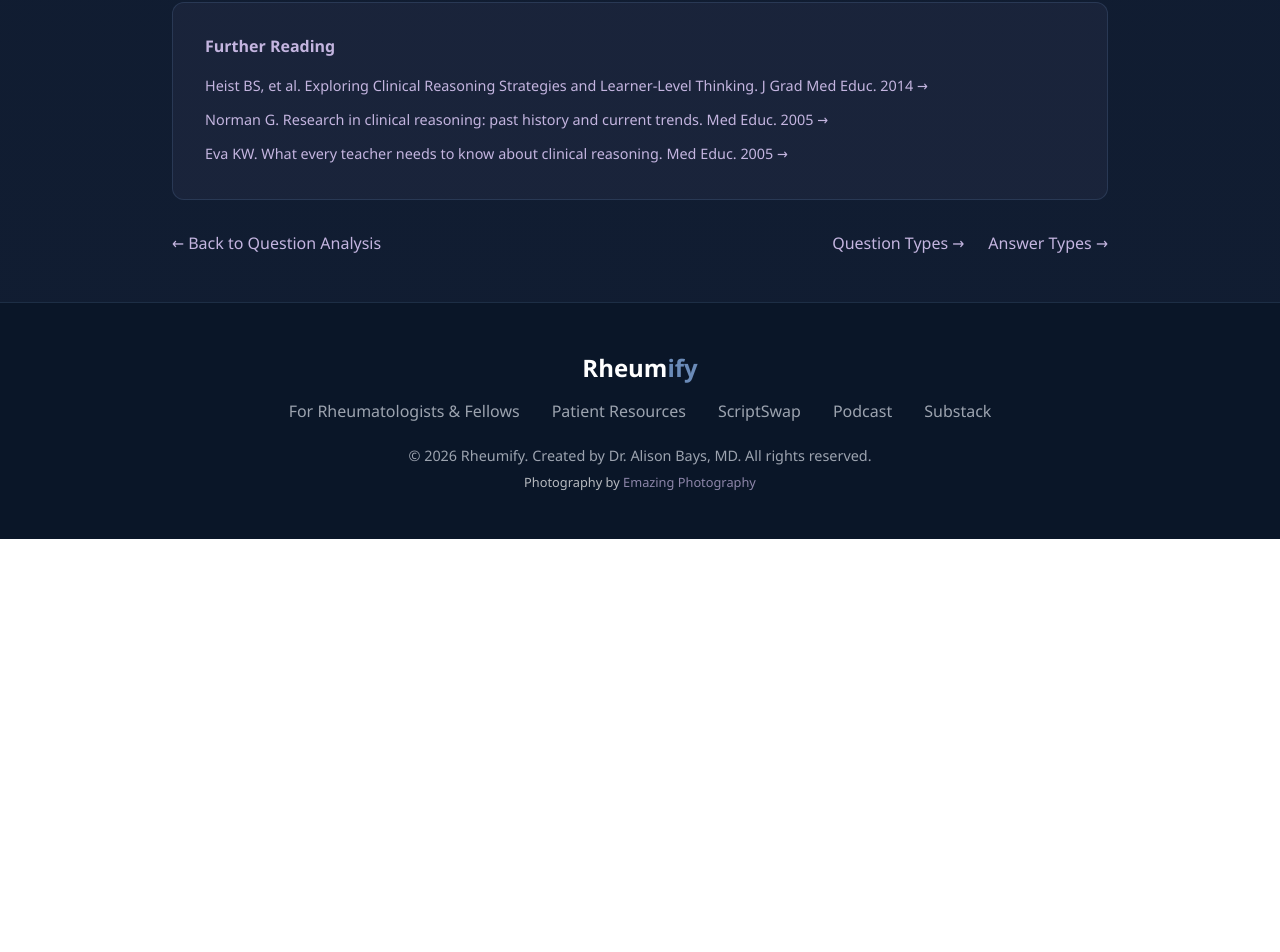
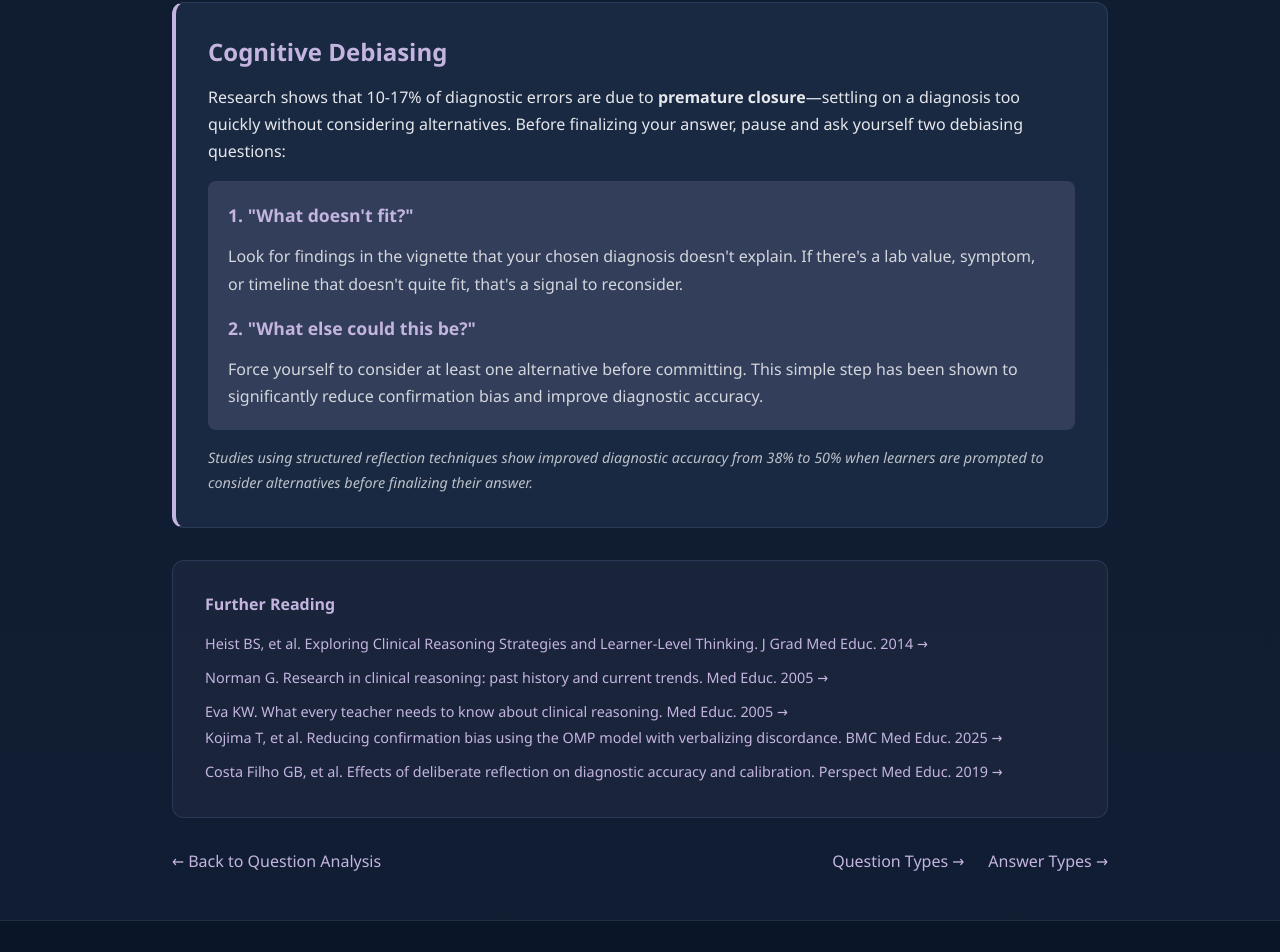
Before and after one commit to rheumify/rheumify-website, a Next.js app: page /question-analysis/clinical-reasoning in a window 1280 px wide. Shown: the part 6288-7240 px from the top of the page. Before the commit the page ends 6827 px from the top, so only its background shows below. Built offline with nearby package versions, Linux system fonts and the light colour scheme.

Commit message:
Add Cognitive Debiasing section for diagnostic guidance
Added a Cognitive Debiasing section with guidelines to improve diagnostic accuracy by considering alternatives before finalizing answers.

```diff
--- a/app/question-analysis/clinical-reasoning/page.js
+++ b/app/question-analysis/clinical-reasoning/page.js
@@ -427,6 +427,42 @@ export default function ClinicalReasoningPage() {
         </p>
       </div>
 
+{/* Cognitive Debiasing Section */}
+      <div className="content-card" style={{ marginTop: '2rem', borderLeft: '4px solid var(--purple-light)' }}>
+        <h2 style={{ color: 'var(--purple-light)', marginBottom: '1rem' }}>Cognitive Debiasing</h2>
+        <p style={{ lineHeight: '1.7', marginBottom: '1rem' }}>
+          Research shows that 10-17% of diagnostic errors are due to <strong>premature closure</strong>—settling on a
+          diagnosis too quickly without considering alternatives. Before finalizing your answer, pause and ask yourself
+          two debiasing questions:
+          </p>
+        <div style={{
+                      background: 'rgba(196, 181, 224, 0.15)',
+                      padding: '1.25rem',
+                      borderRadius: '8px',
+                      marginBottom: '1rem'
+          }}>
+          <p style={{ fontSize: '1.1rem', fontWeight: '600', marginBottom: '0.75rem', color: 'var(--purple-light)' }}>
+            1. "What doesn't fit?"
+              </p>
+          <p style={{ lineHeight: '1.7', marginBottom: '1rem', opacity: 0.9 }}>
+            Look for findings in the vignette that your chosen diagnosis doesn't explain. If there's a lab value,
+                          symptom, or timeline that doesn't quite fit, that's a signal to reconsider.
+              </p>
+          <p style={{ fontSize: '1.1rem', fontWeight: '600', marginBottom: '0.75rem', color: 'var(--purple-light)' }}>
+            2. "What else could this be?"
+              </p>
+          <p style={{ lineHeight: '1.7', opacity: 0.9 }}>
+            Force yourself to consider at least one alternative before committing. This simple step has been shown
+            to significantly reduce confirmation bias and improve diagnostic accuracy.
+              </p>
+              </div>
+        <p style={{ fontSize: '0.9rem', opacity: 0.8 }}>
+          <em>Studies using structured reflection techniques show improved diagnostic accuracy from 38% to 50%
+                        when learners are prompted to consider alternatives before finalizing their answer.</em>
+              </p>
+              </div>
+
+
       {/* References Section */}
       <div className="content-card" style={{ marginTop: '2rem', background: 'rgba(196, 181, 224, 0.05)' }}>
         <h3 style={{ color: 'var(--purple-light)', marginBottom: '1rem', fontSize: '1rem' }}>Further Reading</h3>
@@ -446,6 +482,16 @@ export default function ClinicalReasoningPage() {
               Eva KW. What every teacher needs to know about clinical reasoning. Med Educ. 2005 →
             </a>
           </li>
+                          <li style={{ marginBottom: '0.5rem' }}>
+                            <a href="https://pubmed.ncbi.nlm.nih.gov/40012058/" target="_blank" rel="noopener noreferrer" style={{ color: 'var(--purple-light)' }}>
+                              Kojima T, et al. Reducing confirmation bias using the OMP model with verbalizing discordance. BMC Med Educ. 2025 →
+                                </a>
+                                </li>
+                                          <li>
+                                            <a href="https://pubmed.ncbi.nlm.nih.gov/31290117/" target="_blank" rel="noopener noreferrer" style={{ color: 'var(--purple-light)' }}>
+                                              Costa Filho GB, et al. Effects of deliberate reflection on diagnostic accuracy and calibration. Perspect Med Educ. 2019 →
+                                                </a>
+                                                </li>
         </ul>
       </div>
 
```
